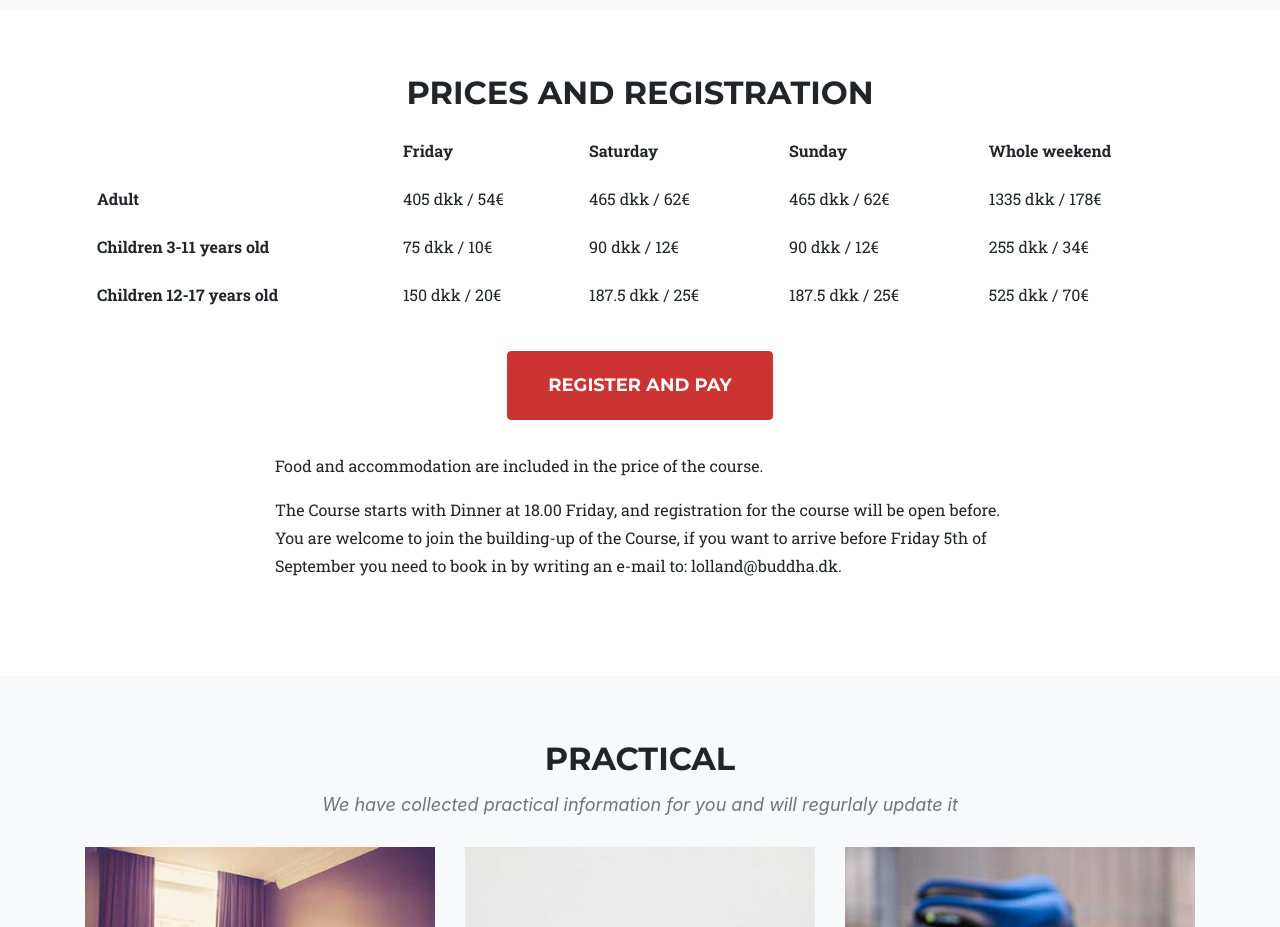
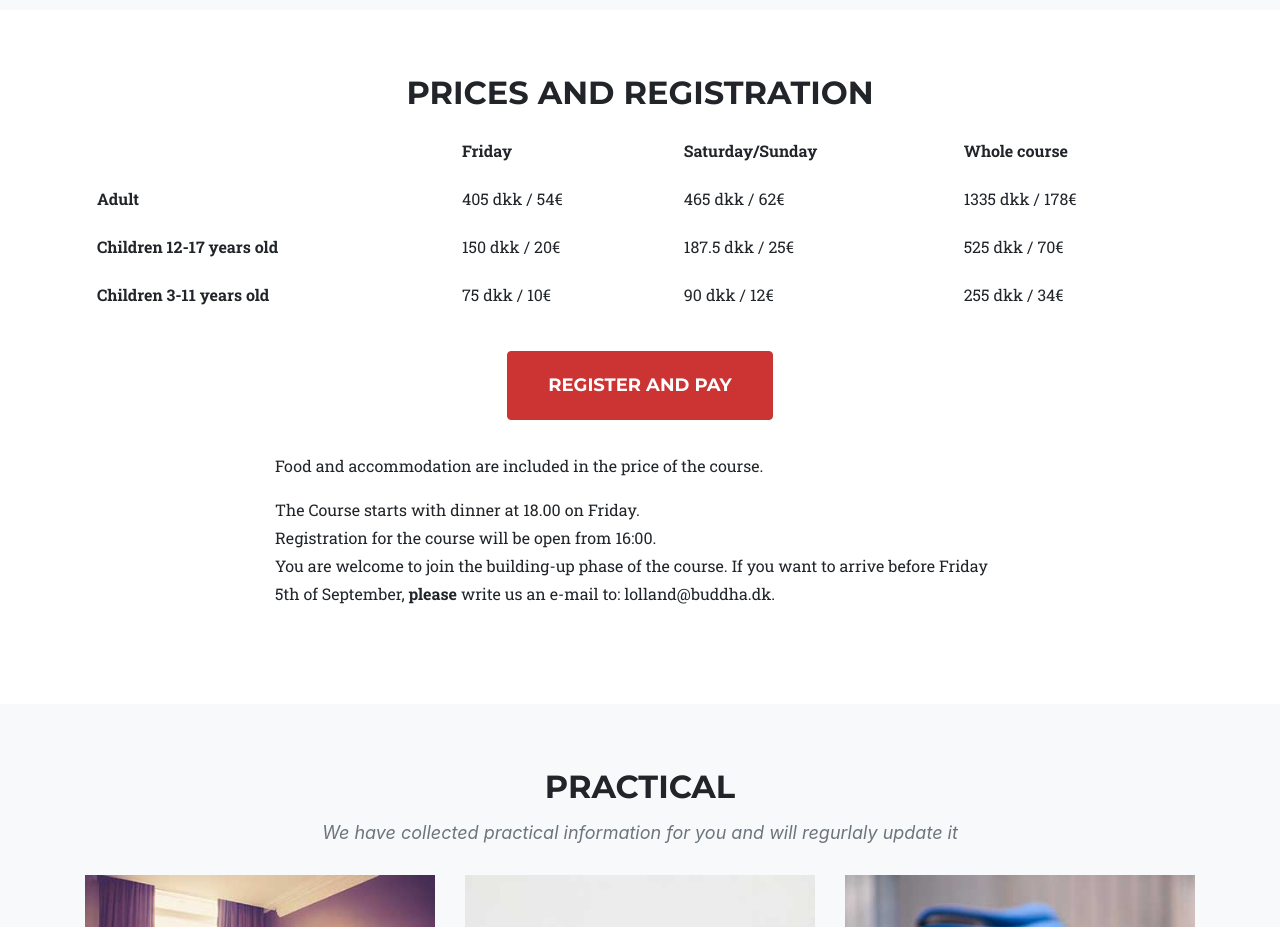
Before and after one commit to okomaro/course2019, a plain HTML site: page index.html in a window 1280 px wide. Shown: the part 2480-3407 px from the top of the page. Drawn offline with nearby package versions, Linux system fonts and the light colour scheme; a web font is replaced by a local one.

Commit message:
text change

```diff
--- a/index.html
+++ b/index.html
@@ -256,9 +256,8 @@
                             <tr>
                                 <th scope="col">&nbsp</th>
                                 <th scope="col">Friday</th>
-                                <th scope="col">Saturday</th>
-                                <th scope="col">Sunday</th>
-                                <th scope="col">Whole weekend</th>
+                                <th scope="col">Saturday/Sunday</th>
+                                <th scope="col">Whole course</th>
                             </tr>
                         </thead>
                         <tbody>
@@ -267,23 +266,21 @@
                                 <th scope="row">Adult</th>
                                 <td>405 dkk / 54€ </td>
                                 <td>465 dkk / 62€ </td>
-                                <td>465 dkk / 62€ </td>
                                 <td>1335 dkk / 178€ </td>
+                            </tr>
+                                                        <tr>
+                                <th scope="row">Children 12-17 years old</th>
+                                <td>150 dkk / 20€ </td>
+                                <td>187.5 dkk / 25€ </td>
+                                <td>525 dkk / 70€ </td>
                             </tr>
                             <tr>
                                 <th scope="row">Children 3-11 years old</th>
                                 <td>75 dkk / 10€ </td>
                                 <td>90 dkk / 12€ </td>
-                                <td>90 dkk / 12€ </td>
                                 <td>255 dkk / 34€ </td>
                             </tr>
-                            <tr>
-                                <th scope="row">Children 12-17 years old</th>
-                                <td>150 dkk / 20€ </td>
-                                <td>187.5 dkk / 25€ </td>
-                                <td>187.5 dkk / 25€ </td>
-                                <td>525 dkk / 70€ </td>
-                            </tr>
+
                         </tbody>
                     </table>
                     <div class="row py-3 text-center">
@@ -297,7 +294,7 @@
                         <div class="col-md-8 col-centered">
 
                             <p>Food and accommodation are included in the price of the course. </p>
-                            <p>The Course starts with Dinner at 18.00 Friday, and registration for the course will be open before. You are welcome to join the building-up of the Course, if you want to arrive before Friday 5th of September you need to book in by writing an e-mail to: lolland@buddha.dk.</p>
+                            <p>The Course starts with dinner at 18.00 on Friday.<br> Registration for the course will be open from 16:00. <br> You are welcome to join the building-up phase of the course. If you want to arrive before Friday 5th of September, <b>please</b> write us an e-mail to: lolland@buddha.dk.</p>
 
 
                         </div>
```
